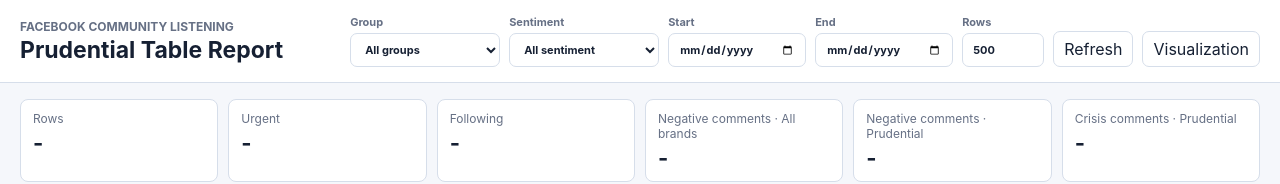
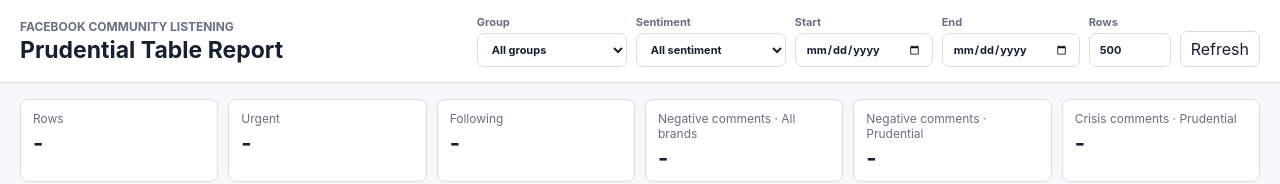
Before and after one commit to huongnguyen-lab/insurance-listening-dashboard, a plain HTML site: page frontend/community_report_table.html in a window 1280 px wide. Shown: the top 184 px of the page. Drawn offline with Linux system fonts and the light colour scheme; files that its build step writes are made by us from their sources; no server answers; files whose address does not match are found by name.

Commit message:
Temporarily hide visualization link

```diff
--- a/frontend/community_report_table.html
+++ b/frontend/community_report_table.html
@@ -19,7 +19,7 @@
       <label>End<input type="date" id="endDate" onchange="loadTable()"></label>
       <label>Rows<input type="number" id="limitRows" min="20" max="5000" step="20" value="500" onchange="loadTable()"></label>
       <button type="button" onclick="loadTable()">Refresh</button>
-      <a href="/temp-intent">Visualization</a>
+      <a href="/temp-intent" hidden>Visualization</a>
     </div>
   </header>
 
```
